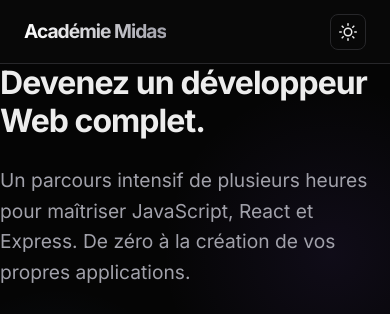
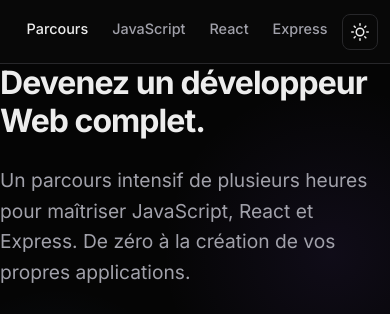
Before and after one commit to niainakevinDev/Guide-react-express, a plain HTML site: page index.html in a window 390 px wide. Shown: the top 314 px of the page. Drawn offline with Linux system fonts and the light colour scheme.

Commit message:
Implement responsive topbar navigation styles
Add responsive styles for topbar navigation on smaller screens.

```diff
--- a/style.css
+++ b/style.css
@@ -192,3 +192,14 @@ footer { text-align: center; padding: 40px 24px; color: var(--text-dim); font-si
   .topbar nav { display: none; }
   .check-item { padding: 16px; gap: 12px; }
 }
+@media (max-width: 768px) {
+  .topbar nav {
+    display: flex;
+    overflow-x: auto;
+    white-space: nowrap;
+    padding-bottom: 5px;
+  }
+  .topbar nav::-webkit-scrollbar { display: none; }
+  .topbar { padding: 0 12px; }
+  .topbar .logo span { display: none; } /* Cache le texte pour gagner de la place */
+}
```
